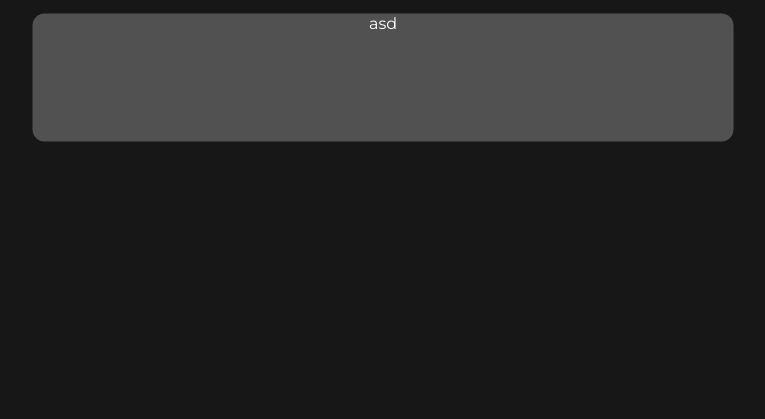
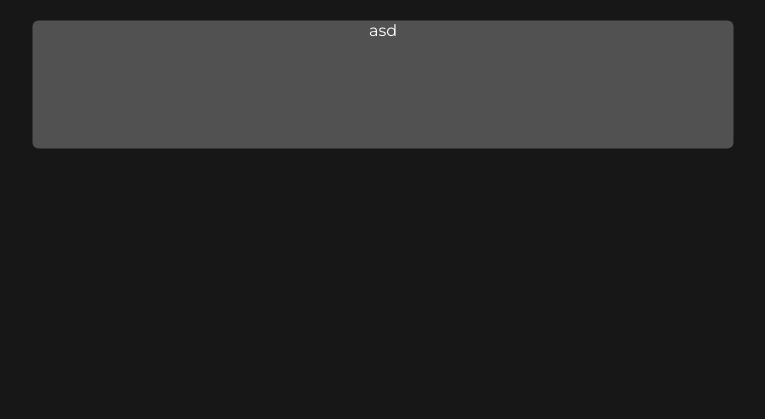
Before and after one commit to DawsonTalks/DawsonTalks.github.io, a plain HTML site: page index.html in a window 1280 px wide. Shown: the part 381-800 px from the top of the page, without its empty margins (257-1022 px from the left). Drawn offline with Linux system fonts and the light colour scheme.

Commit message:
wwwwwwwwwwwwwww

```diff
--- a/assets/css/style.css
+++ b/assets/css/style.css
@@ -18,8 +18,9 @@ body {
 
 .box {
     width: 701px;
-    border-radius: 12px;
+    border-radius: 6px;
     height: 128px;
+    margin-top: 30px;
     background: rgba(255,255,255,0.25);
     position: relative;
 }
```
